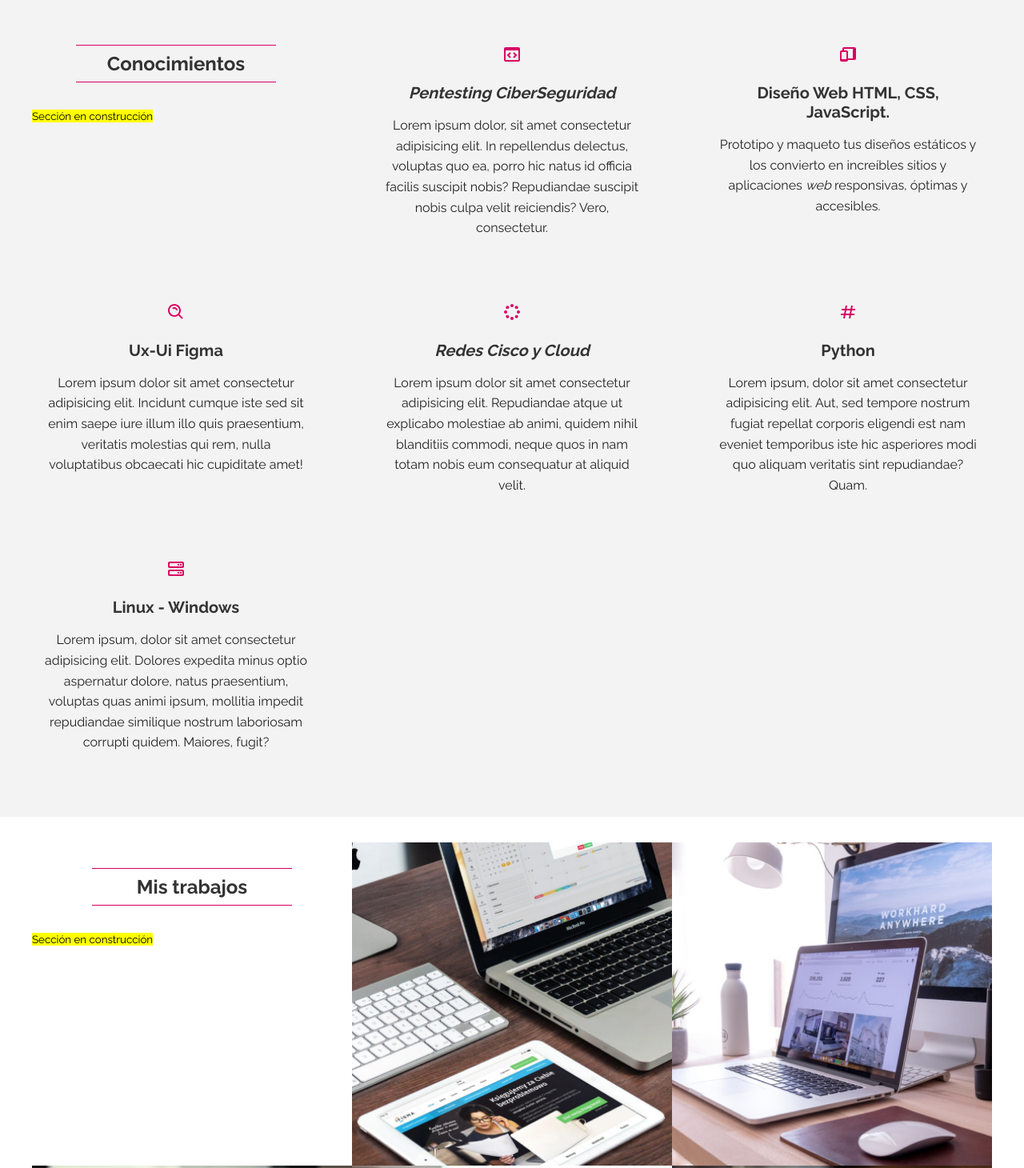
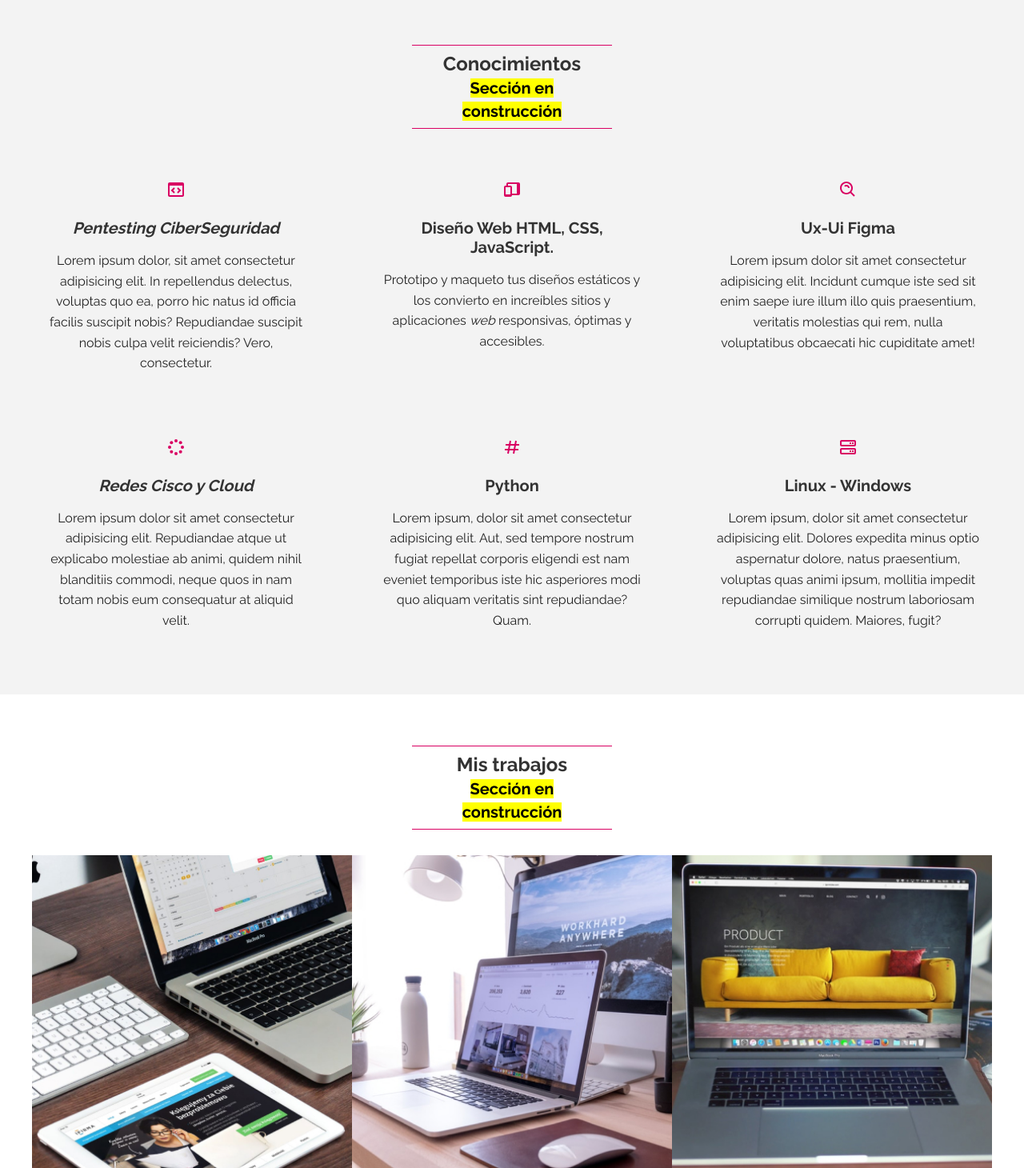
Before and after one commit to OscarTom/oscartom.github.io, a plain HTML site: page index.html in a window 1280 px wide. Shown: the part 1800-3260 px from the top of the page at 80% size. Drawn offline with Linux system fonts and the light colour scheme.

Commit message:
Update index.html

```diff
--- a/index.html
+++ b/index.html
@@ -127,10 +127,8 @@
     <section id="estudios" class="estudios section bg-gray-light">
 
         <div class="container full-lg-screen">
-            <div>
-                <h2 class="section-title">Conocimientos</h2>
-                <small><mark>Sección en construcción</mark></small>
-            </div>
+             <h2 class="section-title">Conocimientos <small><mark>Sección en construcción</mark></small></h2>
+
             <article class="service-card">
                 <svg xmlns="http://www.w3.org/2000/svg" width="24" height="24" viewBox="0 0 24 24"><path d="M20,3H4C2.897,3,2,3.897,2,5v14c0,1.103,0.897,2,2,2h16c1.103,0,2-0.897,2-2V5C22,3.897,21.103,3,20,3z M4,19V7h16 l0.002,12H4z"/><path d="M9.293 9.293L5.586 13 9.293 16.707 10.707 15.293 8.414 13 10.707 10.707zM14.707 9.293L13.293 10.707 15.586 13 13.293 15.293 14.707 16.707 18.414 13z"/></svg>
                 <h3><i>Pentesting CiberSeguridad</i></h3>
@@ -206,10 +204,7 @@
 
     <section id="portafolio" class="portfolio section">
         <div class="container">
-            <div>
-                <h2 class="section-title">Mis trabajos</h2>
-                <small><mark>Sección en construcción</mark></small>
-            </div>
+            <h2 class="section-title">Mis trabajos <small><mark>Sección en construcción</mark></small></h2>
 
             <a class="portfolio-card" href="#trabajo-1">
                 <img src="assets/portfolio-1.jpg" alt="Trabajo 1">
```
